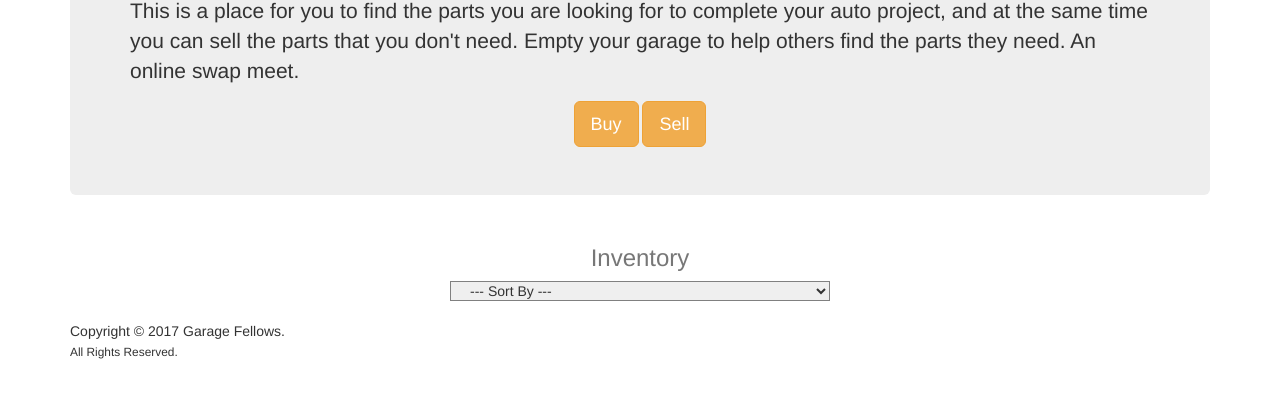
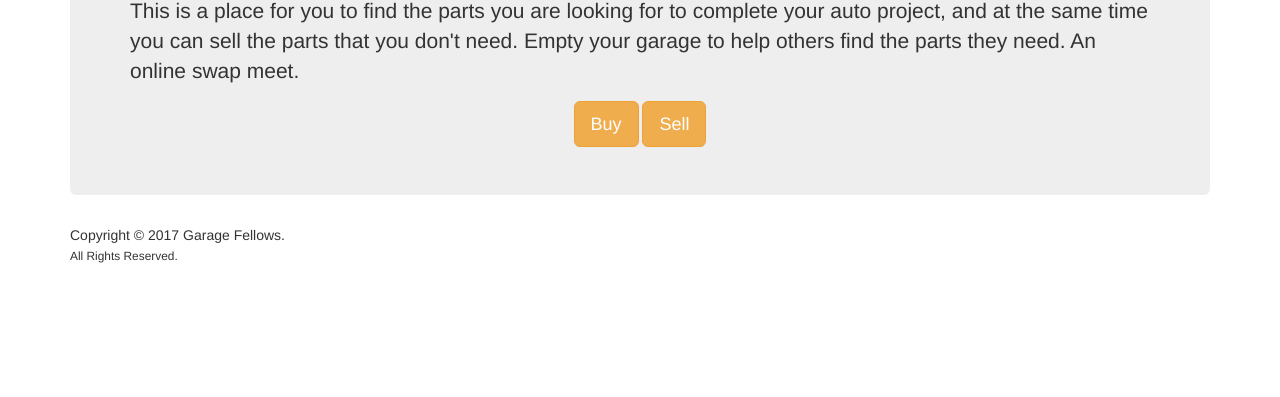
Before and after one commit to christylaguardia-student/garage-fellows, a website: page public/index.html in a window 1280 px wide. Shown: the part 187-584 px from the top of the page. Drawn offline with nearby package versions, Linux system fonts and the light colour scheme; no server answers.

```diff
--- a/public/index.html
+++ b/public/index.html
@@ -90,7 +90,7 @@
     </div>
   </section>
 
-  <section id="inventory" class="container tab-content">
+  <section id="inventory" class="container collapse tab-content">
     <h3 class="text-center text-muted">Inventory</h3>
     <div>
       <select class="col-xs-4 col-xs-offset-4" id="inventory-sort">
```
